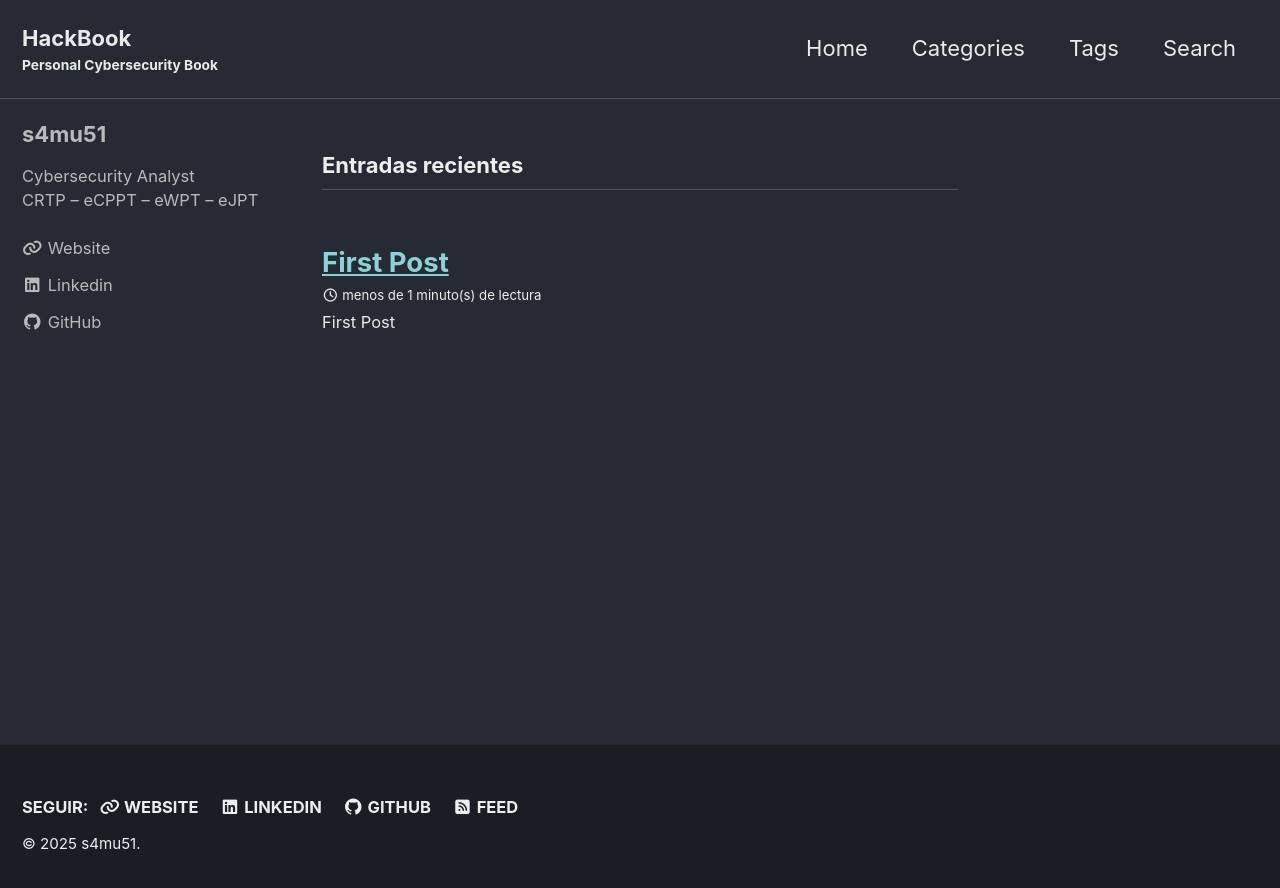
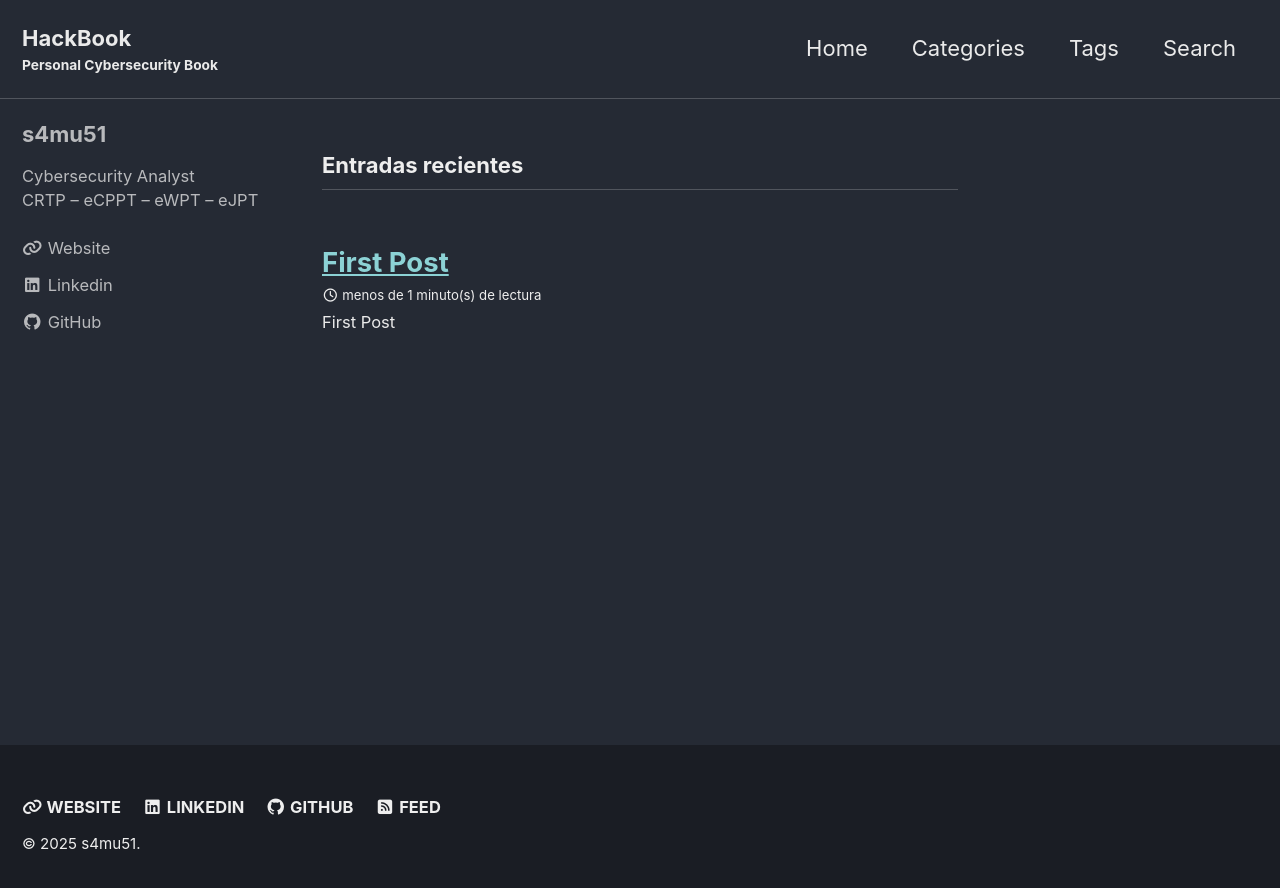
Before and after one commit to s4mu51/s4mu51.github.io, a Jekyll site: the page built from index.html, in a window 1280 px wide. Shown: the top 888 px of the page. Built offline with Jekyll 4.4.1, drawn with Linux system fonts in a browser that asks for light colours; cached includes are drawn as plain includes; the list of posts is cut into pages by our own code.

Commit message:
Cambiando footer

```diff
--- a/_includes/footer.html
+++ b/_includes/footer.html
@@ -1,7 +1,6 @@
 <div class="page__footer-follow">
   <ul class="social-icons">
     {% if site.data.ui-text[site.locale].follow_label %}
-      <li><strong>{{ site.data.ui-text[site.locale].follow_label }}</strong></li>
     {% endif %}
 
     {% if site.footer.links %}
```
Also changed, not shown: 1 other file.
